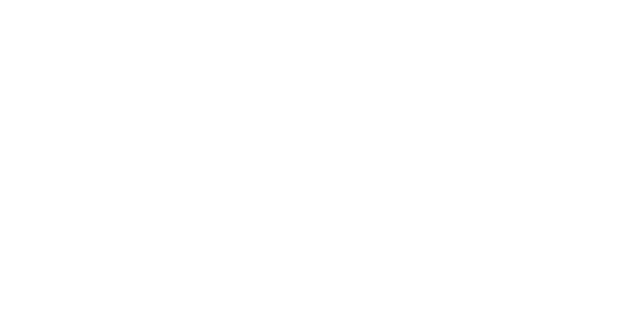
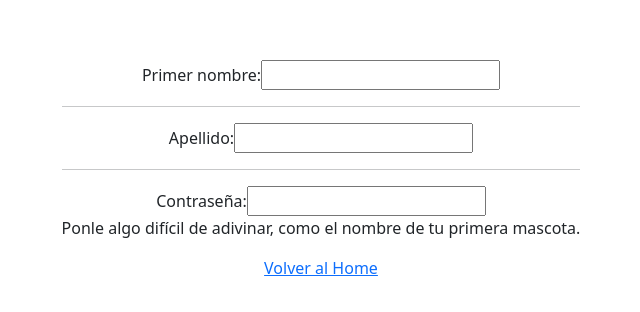
Before and after one commit to elizabethrigos/Hooks_React, a React (Vite) app: page /useId in a window 1280 px wide. Before the commit this address had no page. Shown: the part 230-542 px from the top of the page, without its empty margins (319-959 px from the left). Built offline with nearby package versions, Linux system fonts and the light colour scheme.

Commit message:
Más hooks

```diff
--- a/src/App.jsx
+++ b/src/App.jsx
@@ -10,6 +10,7 @@
 import HookUseContext from './playground/HookUseContext'
 import HookUseReducer from './playground/HookUseReducer'
 import HookUseMemo from './playground/HookUseMemo'
+import HookUseId from './playground/HookUseId'
 
 function App() {
 
@@ -27,6 +28,7 @@
         <Route path='useContext' element={<HookUseContext/>}></Route>
         <Route path='useReducer' element={<HookUseReducer/>}></Route>
         <Route path='useMemo' element={<HookUseMemo/>}></Route>
+        <Route path='useId' element={<HookUseId/>}></Route>
 
       </Routes>
     </BrowserRouter>
--- a/src/playground/HomeHook.jsx
+++ b/src/playground/HomeHook.jsx
@@ -18,6 +18,7 @@
         <a href="useContext" className="list-group-item">ir a context ^_^</a>
         <a href="useReducer" className="list-group-item">ir a reducer ^_^</a>
         <a href="useMemo" className="list-group-item">ir a memo ^_^</a>
+        <a href="useId" className="list-group-item">ir a Id ^_^</a>
       </div>
     </div>
   );
--- /dev/null
+++ b/src/playground/HookUseId.jsx
@@ -0,0 +1,34 @@
+import React, { useId } from "react";
+import { Link } from "react-router-dom";
+
+function HookUseId() {
+  const id = useId();
+  const passwordHintId = useId();
+  return (
+    <form>
+      <label htmlFor={id + '-firstName'}>Primer nombre:</label>
+      <input id={id + '-firstName'} type="text" />
+      <hr />
+      <label htmlFor={id + '-lastName'}>Apellido:</label>
+      <input id={id + '-lastName'} type="text" />
+          <>
+        <hr />
+      <label>
+        Contraseña:
+        <input
+          type="password"
+          aria-describedby={passwordHintId}
+        />
+      </label>
+      <p id={passwordHintId}>
+        Ponle algo difícil de adivinar, como el nombre de tu primera mascota.
+      </p>
+    </>
+    <Link to="/">Volver al Home</Link>
+    </form>
+
+  );
+}
+
+
+export default HookUseId;
```
